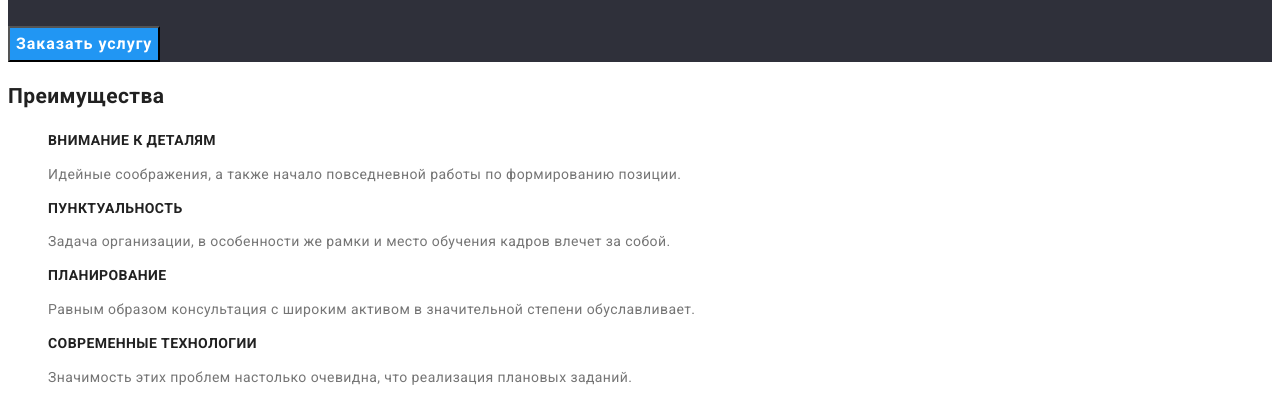
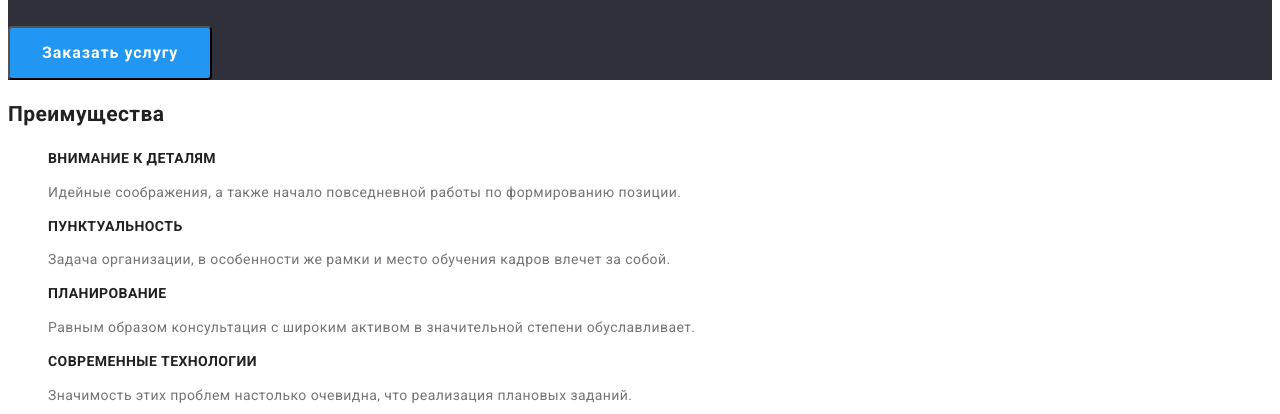
Before and after one commit to ArtemOliynyk21/goit-markup-hw-03, a plain HTML site: page index.html in a window 1280 px wide. Shown: the part 272-686 px from the top of the page. Drawn offline with Linux system fonts and the light colour scheme.

Commit message:
Сделана кнопка

```diff
--- a/css/styles.css
+++ b/css/styles.css
@@ -81,6 +81,9 @@ body {
   color: var(--primary-txt--mode-black);
 }
 .hero-button {
+  border-radius: 4px;
+  padding: 10px 32px;
+  min-width: 200px;
   font-family: inherit;
   font-weight: 700;
   font-size: 16px;
@@ -89,6 +92,7 @@ body {
   cursor: pointer;
   background-color: var(--accent-txt);
   color: var(--primary-txt--mode-black);
+  text-align: center;
 }
 .hero-button:hover,
 .hero-button:focus {
```
